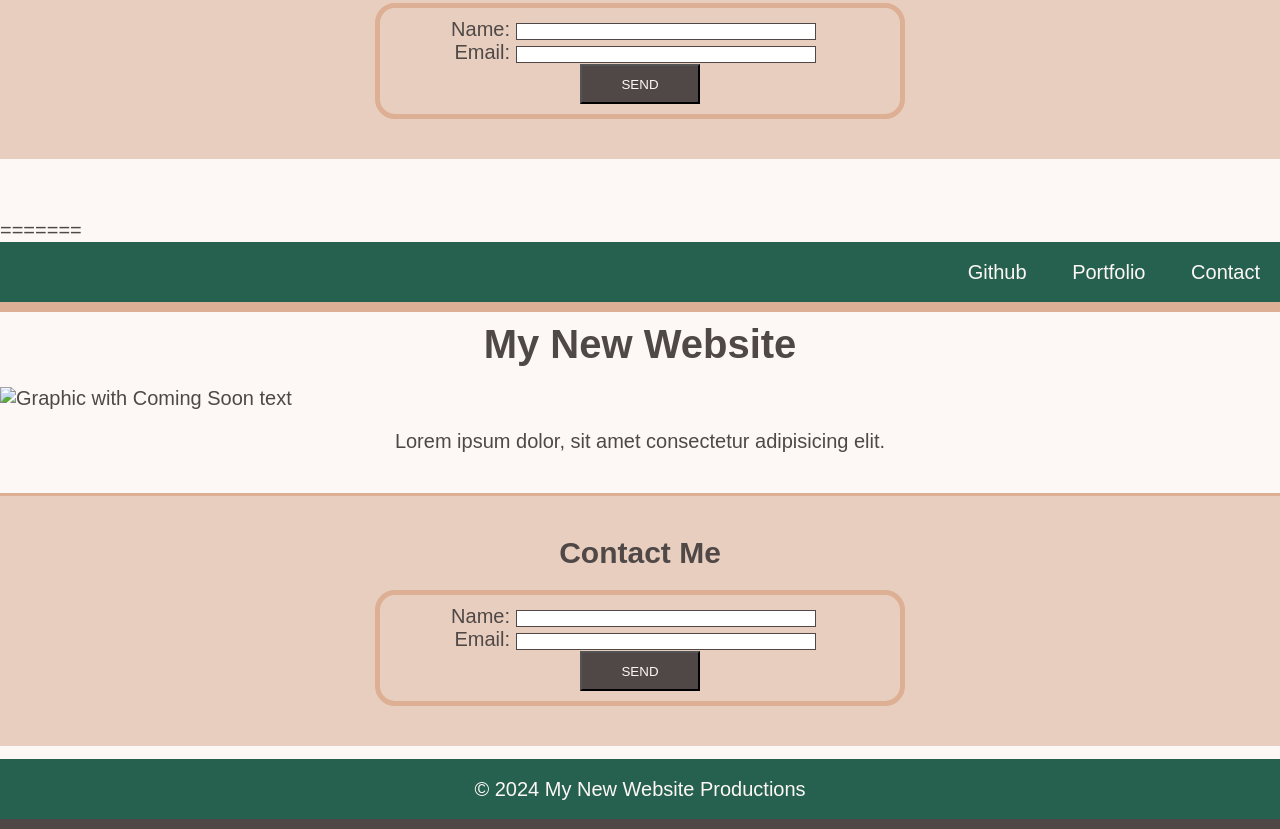
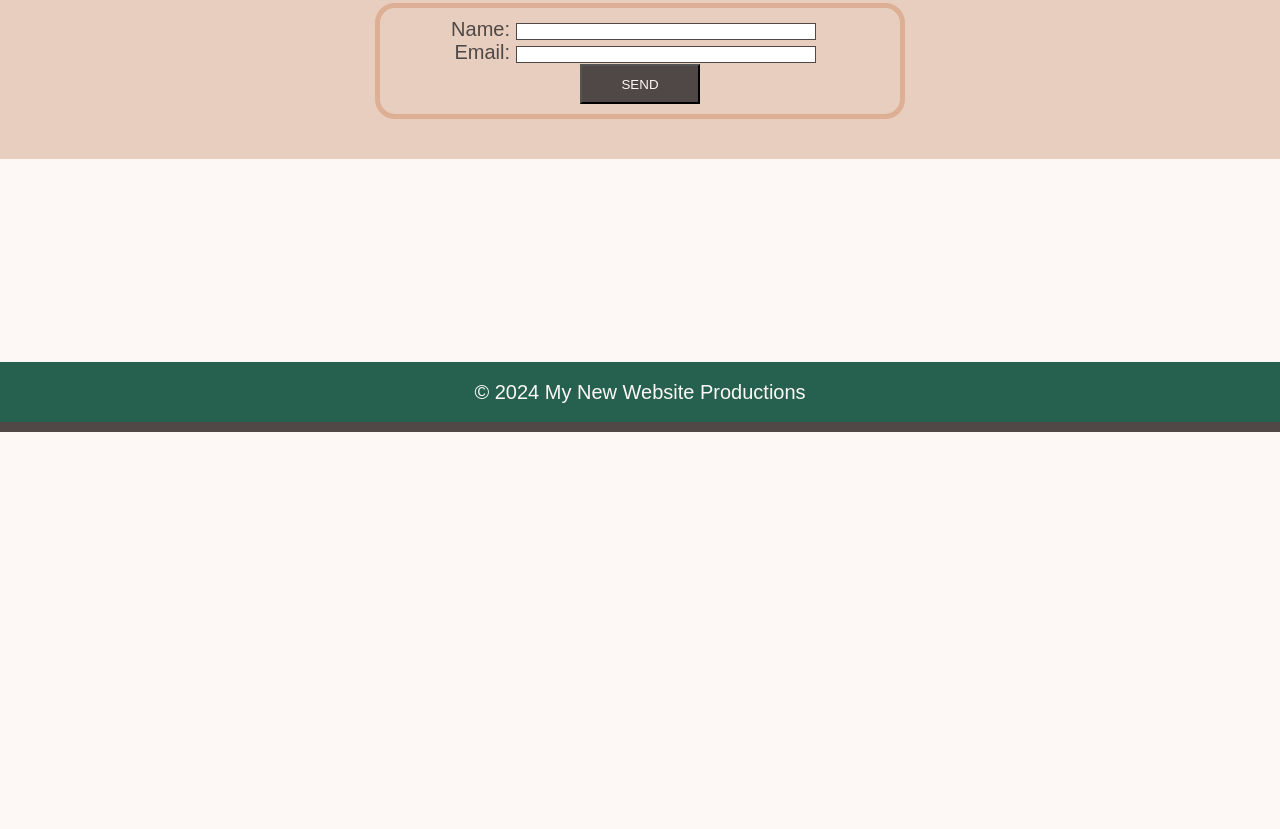
Before and after one commit to Bilenie/mini-project-html, a plain HTML site: page index.html in a window 1280 px wide. Shown: the part 368-1197 px from the top of the page. After the commit the page ends 800 px from the top, so only its background shows below. Drawn offline with Linux system fonts and the light colour scheme.

Commit message:
Update index.html
Deleted the repeated html code.

```diff
--- a/index.html
+++ b/index.html
@@ -51,57 +51,3 @@
 
 </body>
 </html>
-=======
-<!DOCTYPE html>
-<html lang="en-US">
-<head>
-  <meta charset="UTF-8">
-  <meta name="viewport" content="width=device-width, initial-scale=1.0">
-  <link rel="stylesheet" type="text/css" href="./assets/css/style.css">
-  <title>My Landing Page</title>
-</head>
-
-<body>
-  <header>
-    <nav class="text-right">
-      <ul>
-        <li> <a href="https://github.com/">Github</a></li>
-        <li> <a href="#">Portfolio</a></li>
-        <li> <a href="#contact">Contact</a></li>
-      </ul>
-    </nav>
-  </header>
-
-  <main>
-    <h1 class="text-center">My New Website</h1>
-    <figure>
-      <img src="./assets/images/image-1.png" alt="Graphic with Coming Soon text">
-      <figcaption class="text-center">Lorem ipsum dolor, sit amet consectetur adipisicing elit.</figcaption>
-    </figure>
-    <section id="contact">
-      <h2 class="text-center">Contact Me</h2>
-      <form>
-        <ul>
-          <li>
-            <label class="text-right" for="name">Name:</label>
-            <input type="text" id="name" name="user-name">
-          </li>
-          <li>
-            <label class="text-right" for="email">Email:</label>
-            <input type="text" id="email" name="user-email">
-          </li>
-        </ul>
-        <div class="text-center">
-          <button type="submit">SEND</button>
-        </div>
-      </form>
-    </section>
-  </main>
-
-  <footer class="text-center">
-    © 2024 My New Website Productions
-  </footer>
-
-</body>
-</html>
->>>>>>> de30094eb8cd5f44911eb4afdfdcc68cbf2c3434
```
